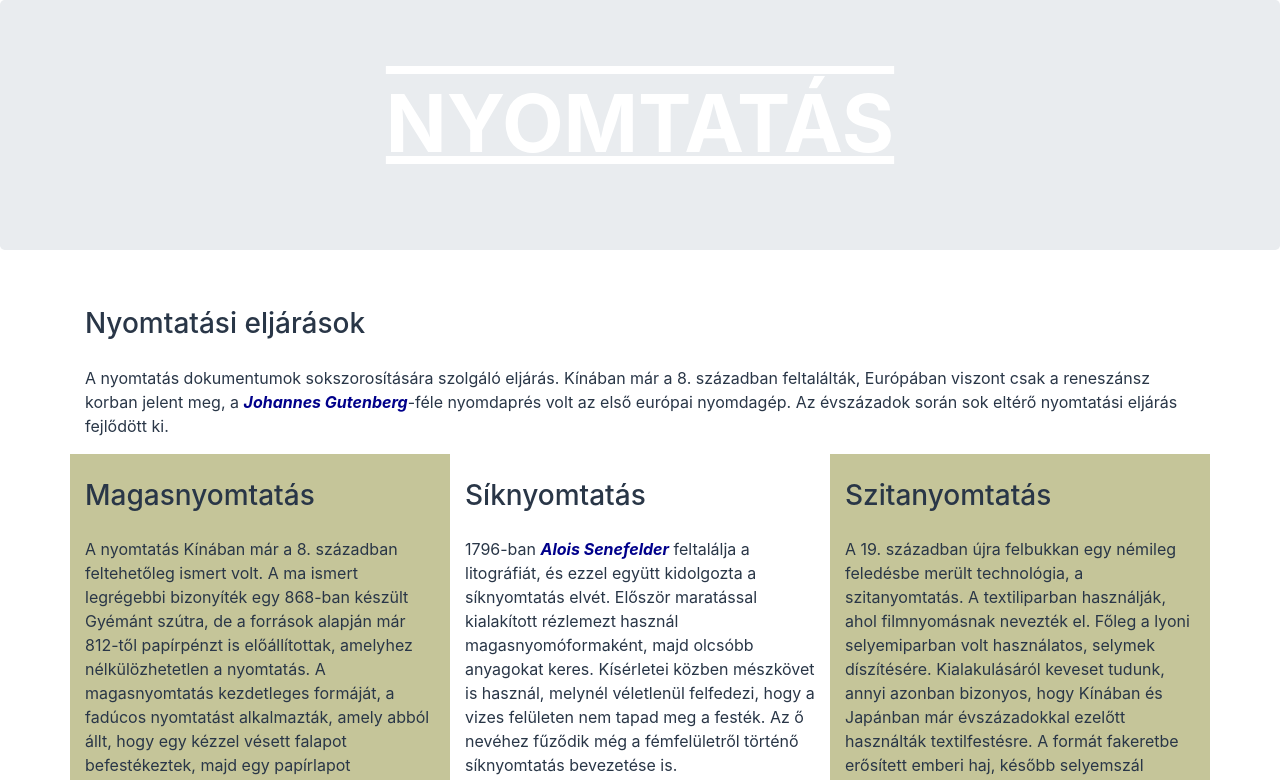
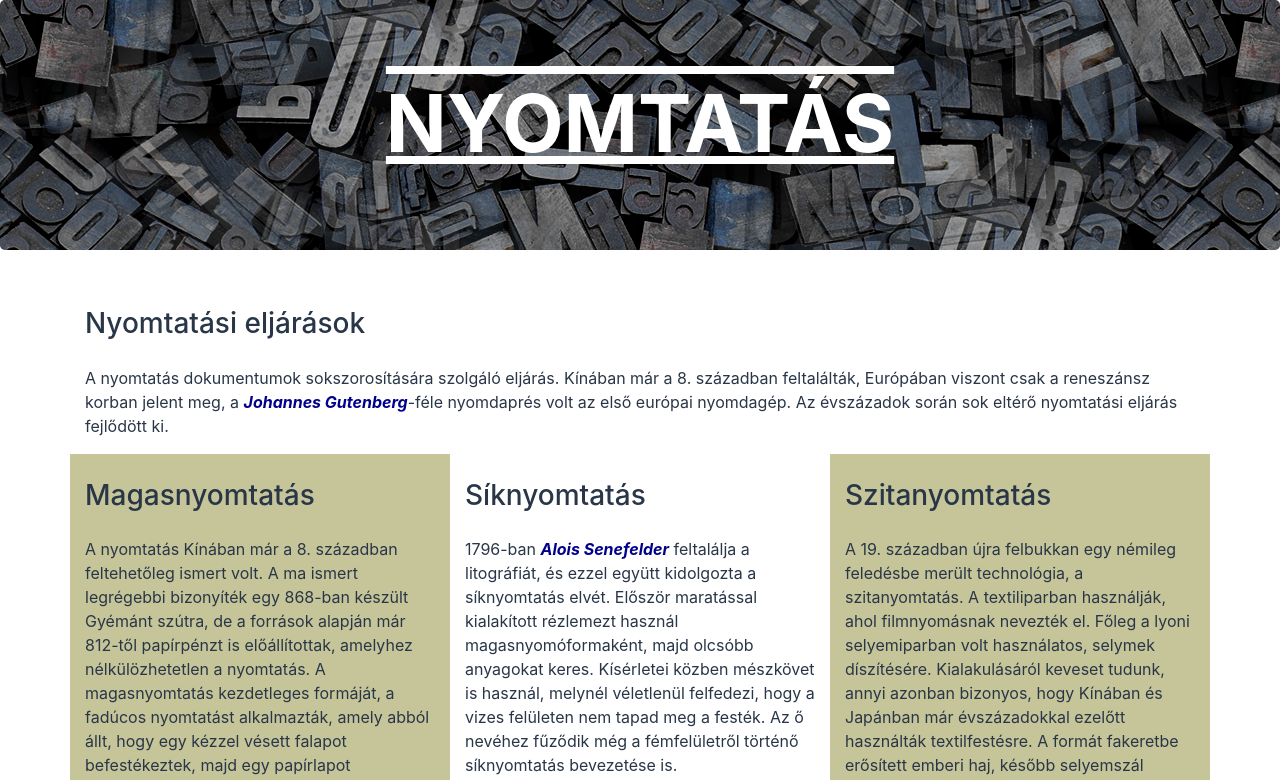
Before and after one commit to MoriczJanos113C/NYOMTATAS, a plain HTML site: page index.html in a window 1280 px wide. Shown: the top 780 px of the page. Drawn offline with Linux system fonts and the light colour scheme.

Commit message:
feltöltés

```diff
--- a/nyomtatas.css
+++ b/nyomtatas.css
@@ -6,7 +6,7 @@ body{
   background-position: center;
   height: 250px;
   padding-top: 75px;
-  background-image: url('drukletter.jpg');
+  background-image: url('drukletters.jpg');
 }
 
 .bg-fej h1{
```
